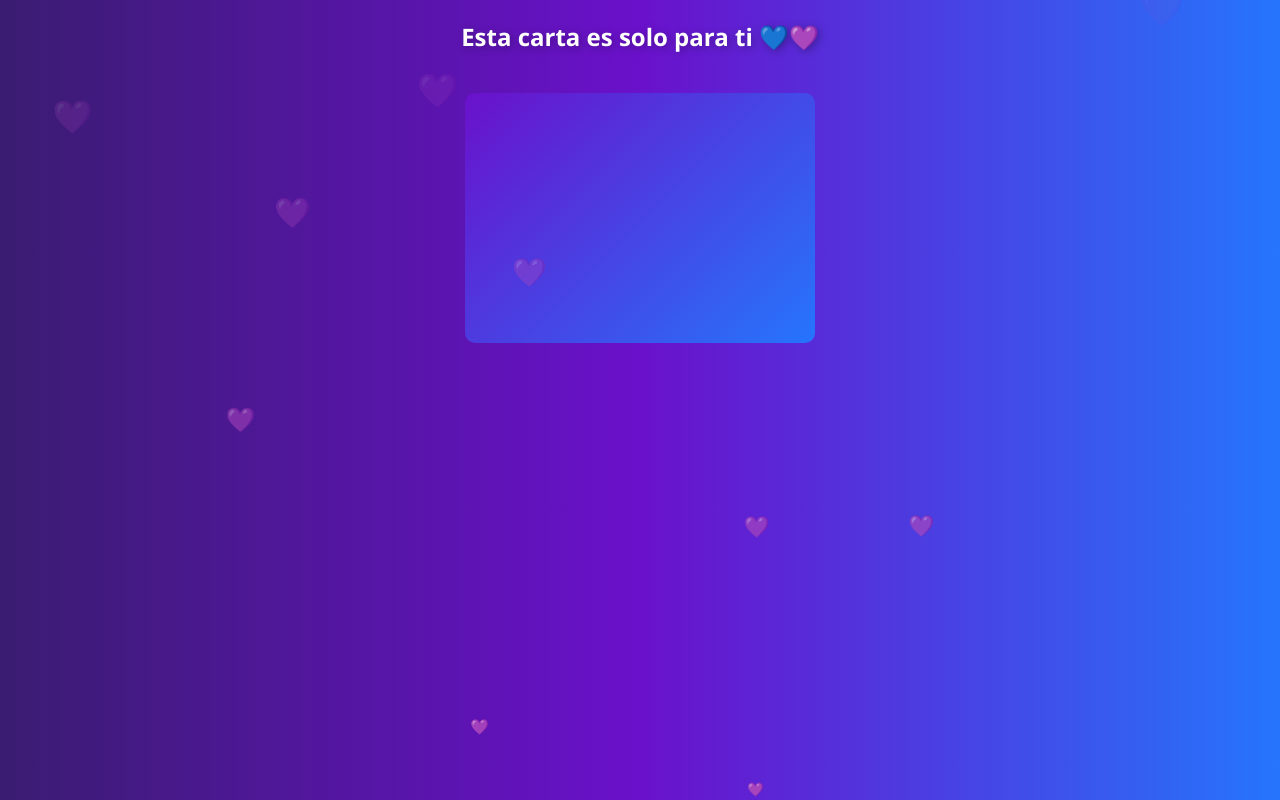
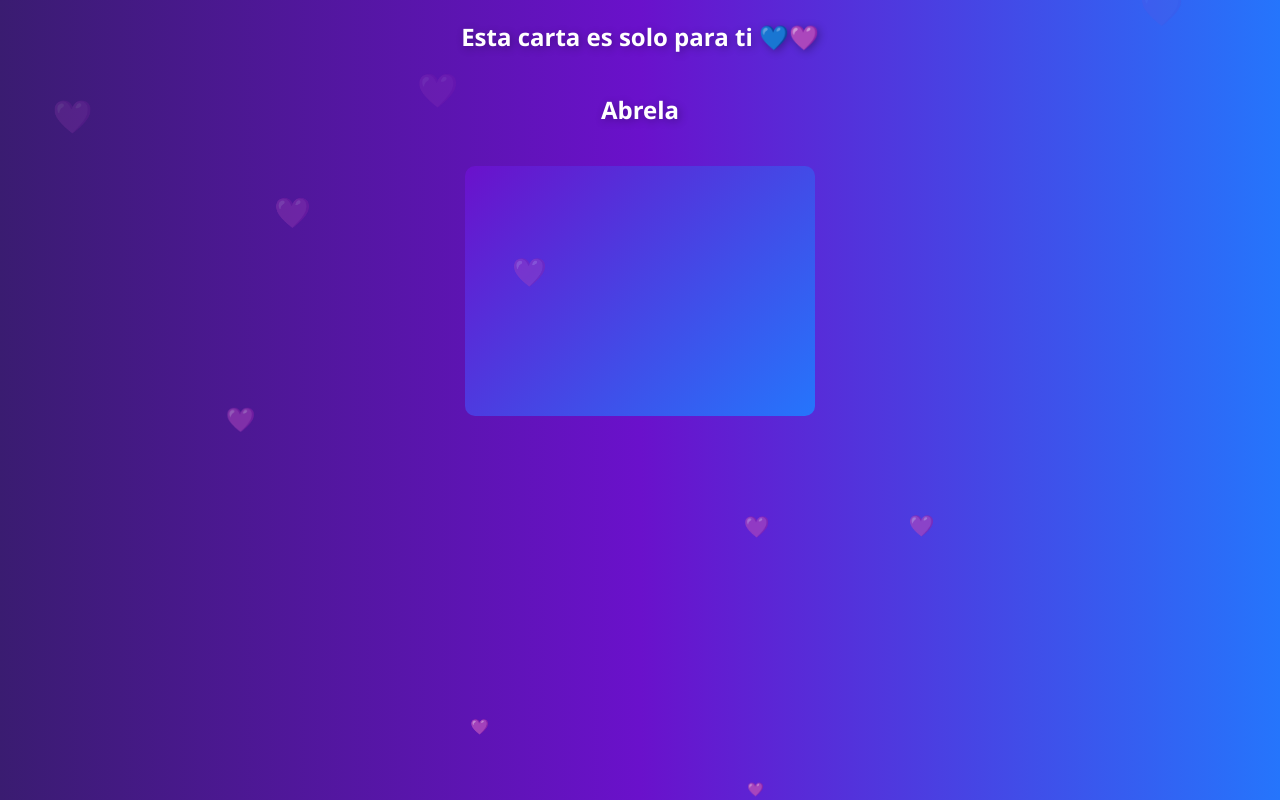
Before and after one commit to MiguelVanegas3146109/Aniversario---3a-os, a plain HTML site: page carta.html in a window 1280 px wide. Drawn offline with Linux system fonts and the light colour scheme.

Commit message:
Cambios Nuevos

```diff
--- a/carta.html
+++ b/carta.html
@@ -8,6 +8,7 @@
 </head>
 <body class="carta-body">
   <h2>Esta carta es solo para ti 💙💜</h2>
+  <h2>Abrela</h2>
 
   <div class="carta" onclick="abrirCarta()">
     <div class="carta-tapa"></div>
```
